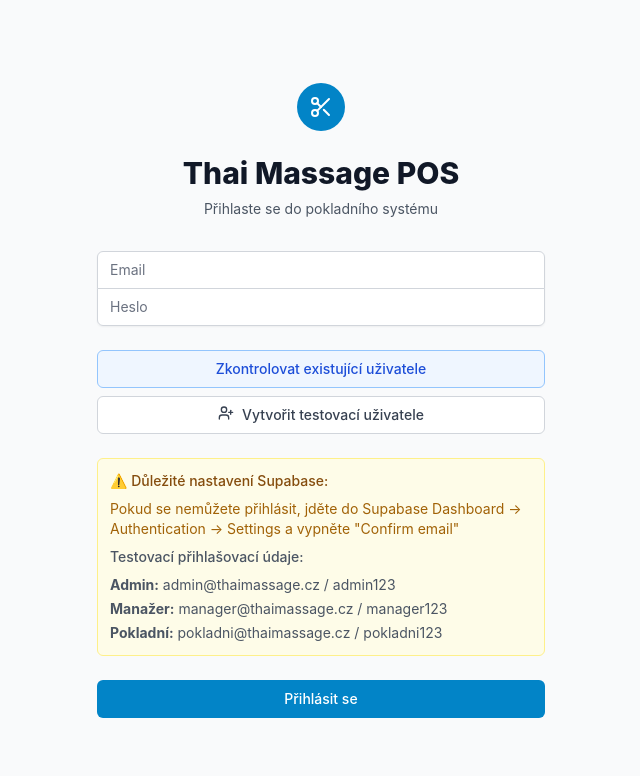
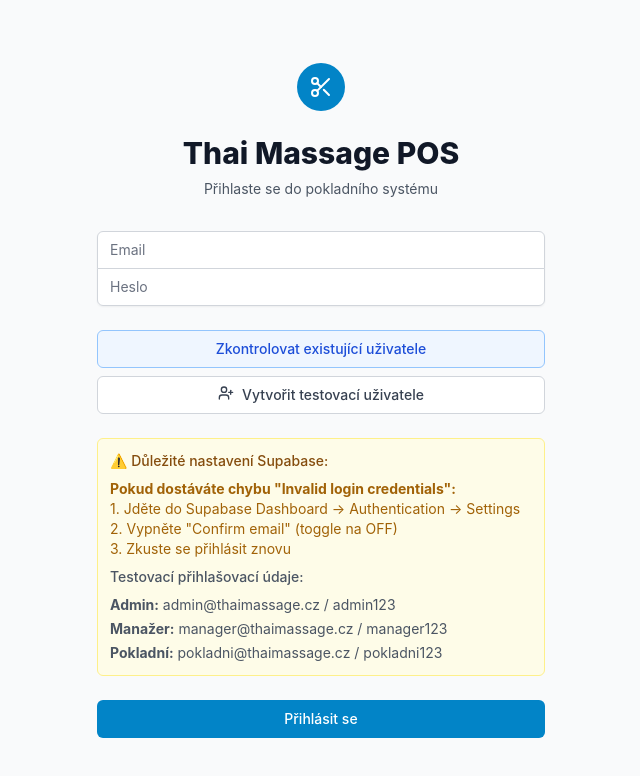
Before and after one commit to veverkaviktor-code/pos, a React (Vite) app: page / in a window 1280 px wide. Shown: the top 776 px of the page, without its empty margins (319-959 px from the left). Built offline with nearby package versions, Linux system fonts and the light colour scheme; no server answers.

Commit message:
Improve login error handling and user guidance

```diff
--- a/src/pages/LoginPage.tsx
+++ b/src/pages/LoginPage.tsx
@@ -65,8 +65,10 @@
       await signIn(email, password)
       toast.success('Úspěšně přihlášen!')
     } catch (error: any) {
-      if (error.message?.includes('Invalid login credentials')) {
-        toast.error('Neplatné přihlašovací údaje. Zkontrolujte email a heslo, nebo zda jsou uživatelé potvrzeni.')
+      if (error.message?.includes('Invalid login credentials') || error.message?.includes('invalid_credentials')) {
+        toast.error('Neplatné přihlašovací údaje. Zkontrolujte nastavení "Confirm email" v Supabase Dashboard → Authentication → Settings a vypněte ho.', {
+          duration: 6000
+        })
       } else {
         toast.error(error.message || 'Chyba při přihlašování')
       }
@@ -147,7 +149,12 @@
 
           <div className="mt-4 text-sm text-gray-600 bg-yellow-50 border border-yellow-200 p-3 rounded-md">
             <p className="font-medium mb-2 text-yellow-800">⚠️ Důležité nastavení Supabase:</p>
-            <p className="text-yellow-700 mb-2">Pokud se nemůžete přihlásit, jděte do Supabase Dashboard → Authentication → Settings a vypněte "Confirm email"</p>
+            <p className="text-yellow-700 mb-2">
+              <strong>Pokud dostáváte chybu "Invalid login credentials":</strong><br/>
+              1. Jděte do Supabase Dashboard → Authentication → Settings<br/>
+              2. Vypněte "Confirm email" (toggle na OFF)<br/>
+              3. Zkuste se přihlásit znovu
+            </p>
             <p className="font-medium mb-2">Testovací přihlašovací údaje:</p>
             <div className="space-y-1">
               <p><strong>Admin:</strong> admin@thaimassage.cz / admin123</p>
```
